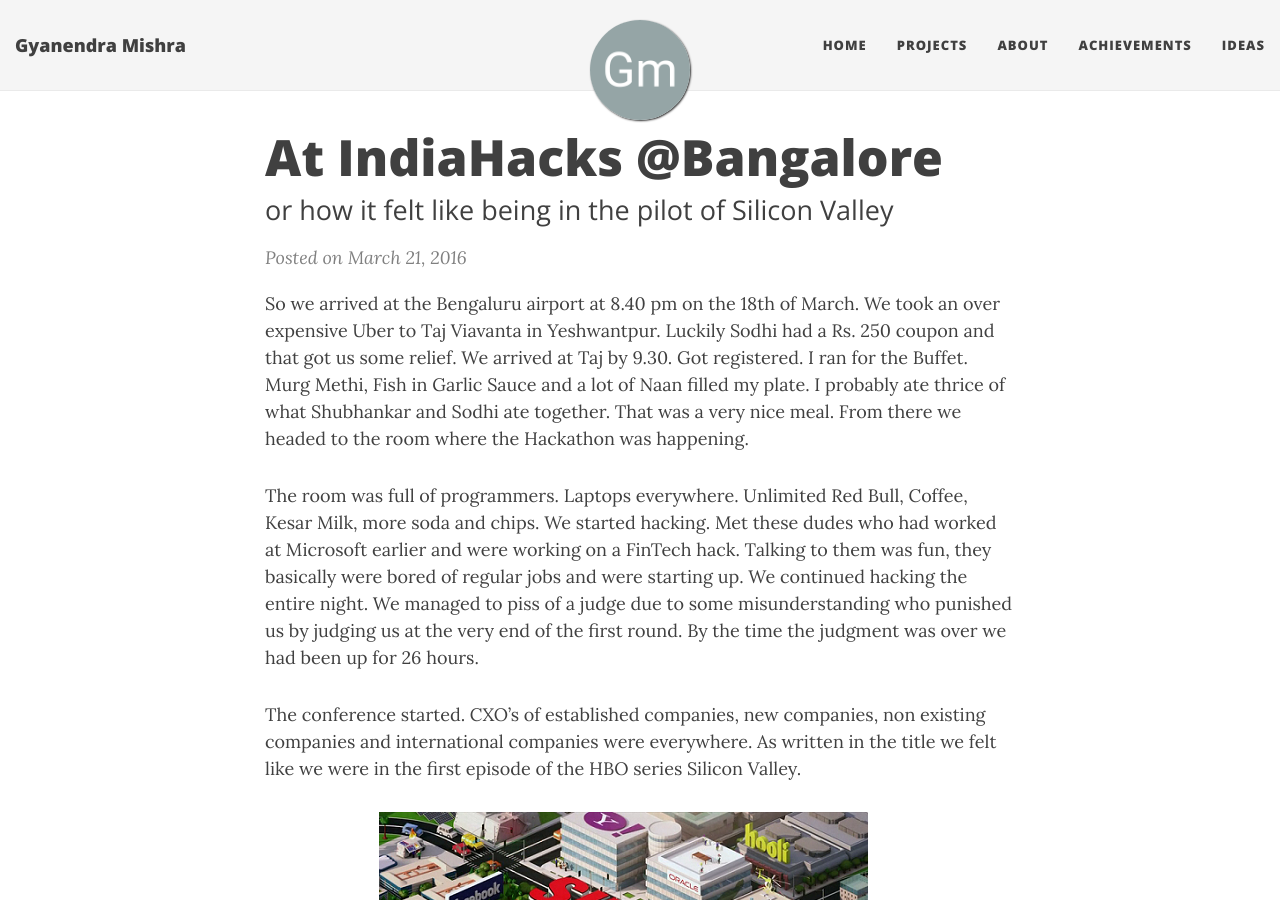
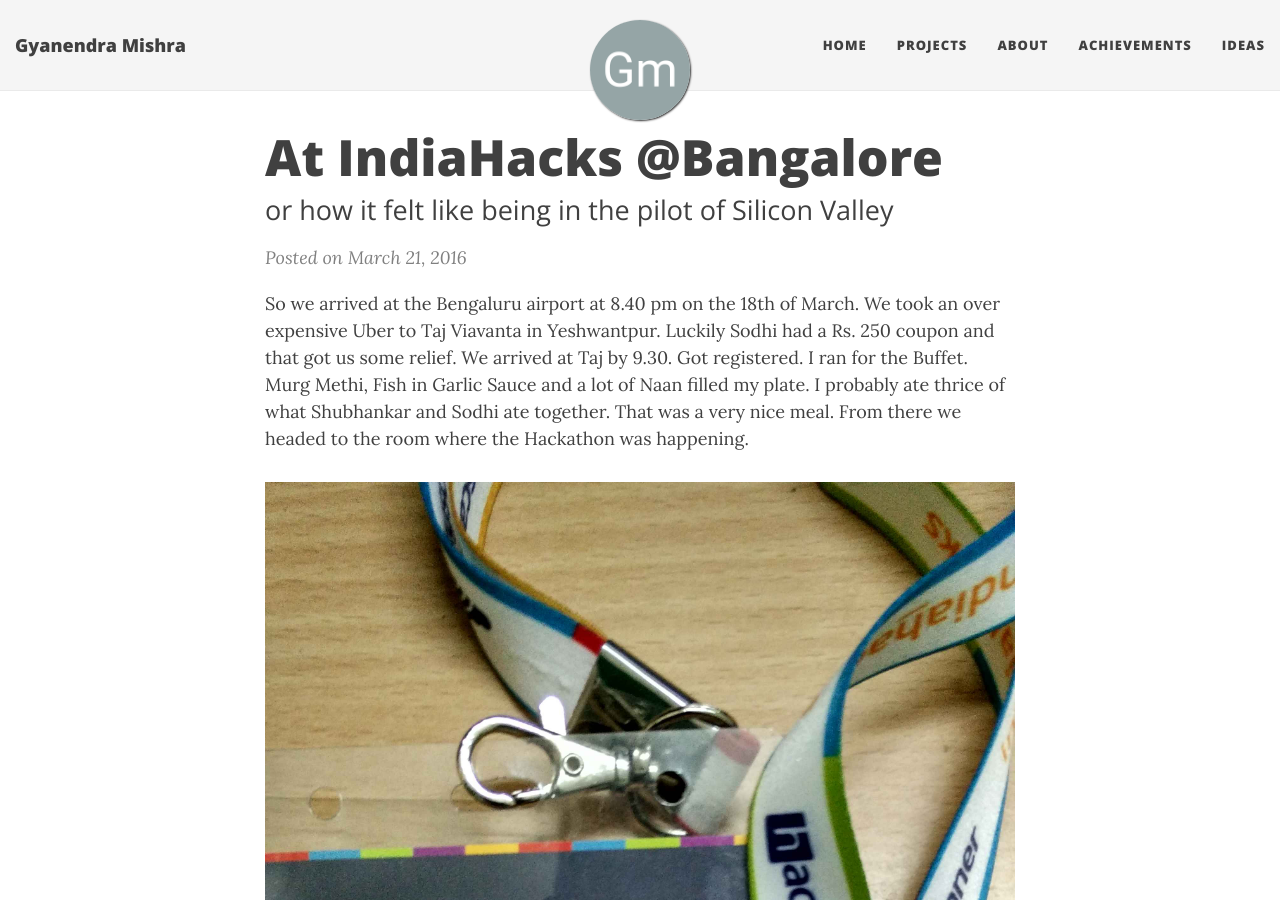
Before and after one commit to h4ck3rk3y/h4ck3rk3y.github.io, a Jekyll site: the page built from _posts/2016-03-21-actually-indiahacks.md, in a window 1280 px wide and 900 px high. Built offline with Jekyll 4.4.1, drawn with Linux system fonts in a browser that asks for light colours; nearby versions of some CDN libraries.

Commit message:
added image

```diff
--- a/_posts/2016-03-21-actually-indiahacks.md
+++ b/_posts/2016-03-21-actually-indiahacks.md
@@ -7,6 +7,8 @@ tags: [indiahacks, bangalore, conference, general]
 
 
 So we arrived at the Bengaluru airport at 8.40 pm on the 18th of March. We took an over expensive Uber to Taj Viavanta in Yeshwantpur. Luckily Sodhi had a Rs. 250 coupon and that got us some relief. We arrived at Taj by 9.30. Got registered. I ran for the Buffet. Murg Methi, Fish in Garlic Sauce and a lot of Naan filled my plate. I probably ate thrice of what Shubhankar and Sodhi ate together. That was a very nice meal. From there we headed to the room where the Hackathon was happening.
+
+![Our ID](/img/blog/tag.jpg)
 
 The room was full of programmers. Laptops everywhere. Unlimited Red Bull, Coffee, Kesar Milk, more soda and chips. We started hacking. Met these dudes who had worked at Microsoft earlier and were working on a FinTech hack. Talking to them was fun, they basically were bored of regular jobs and were starting up. We continued hacking the entire night. We managed to piss of a judge due to some misunderstanding who punished us by judging us at the very end of the first round. By the time the judgment was over we had been up for 26 hours.
 
```
Also changed, not shown: img/blog/tag.jpg (added).
